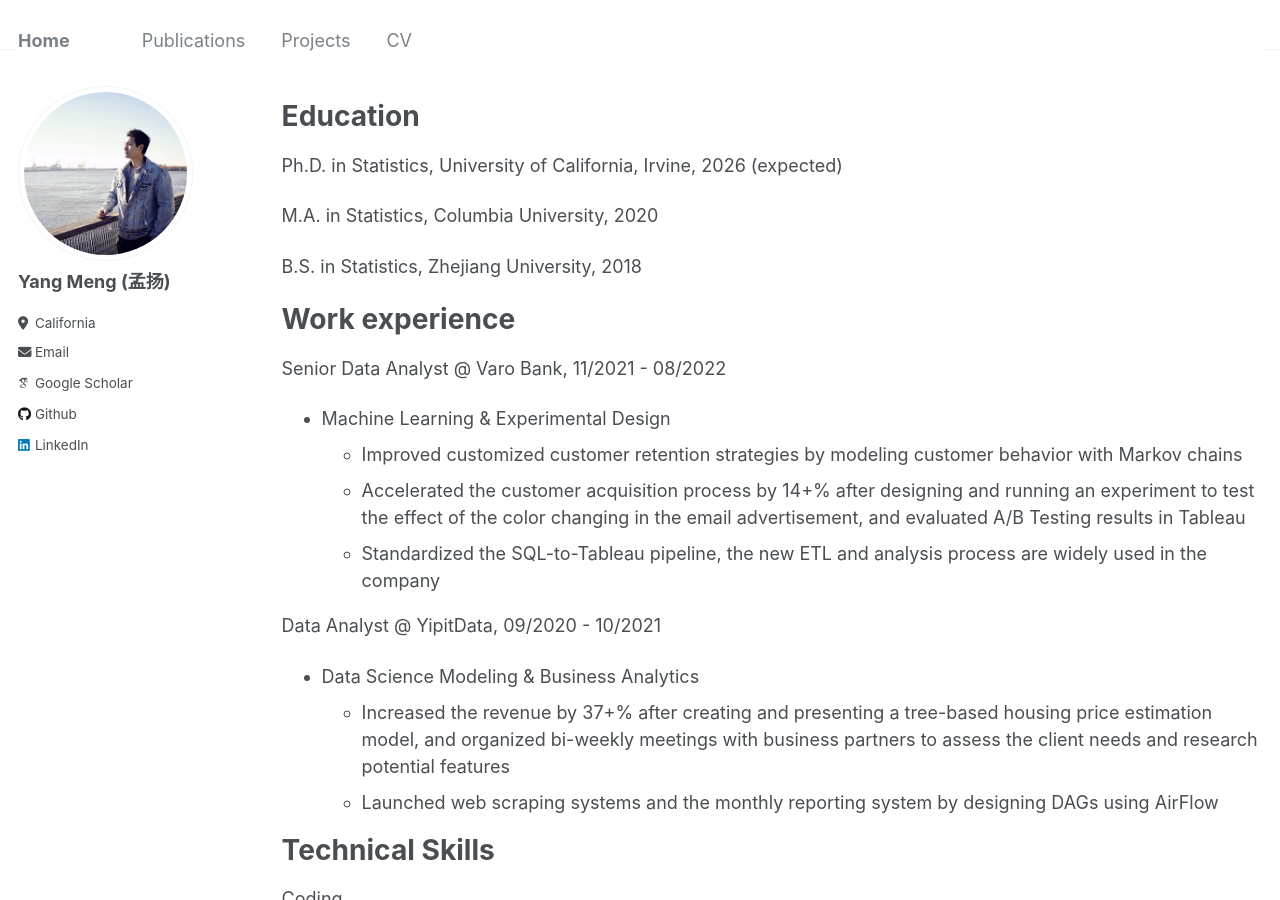
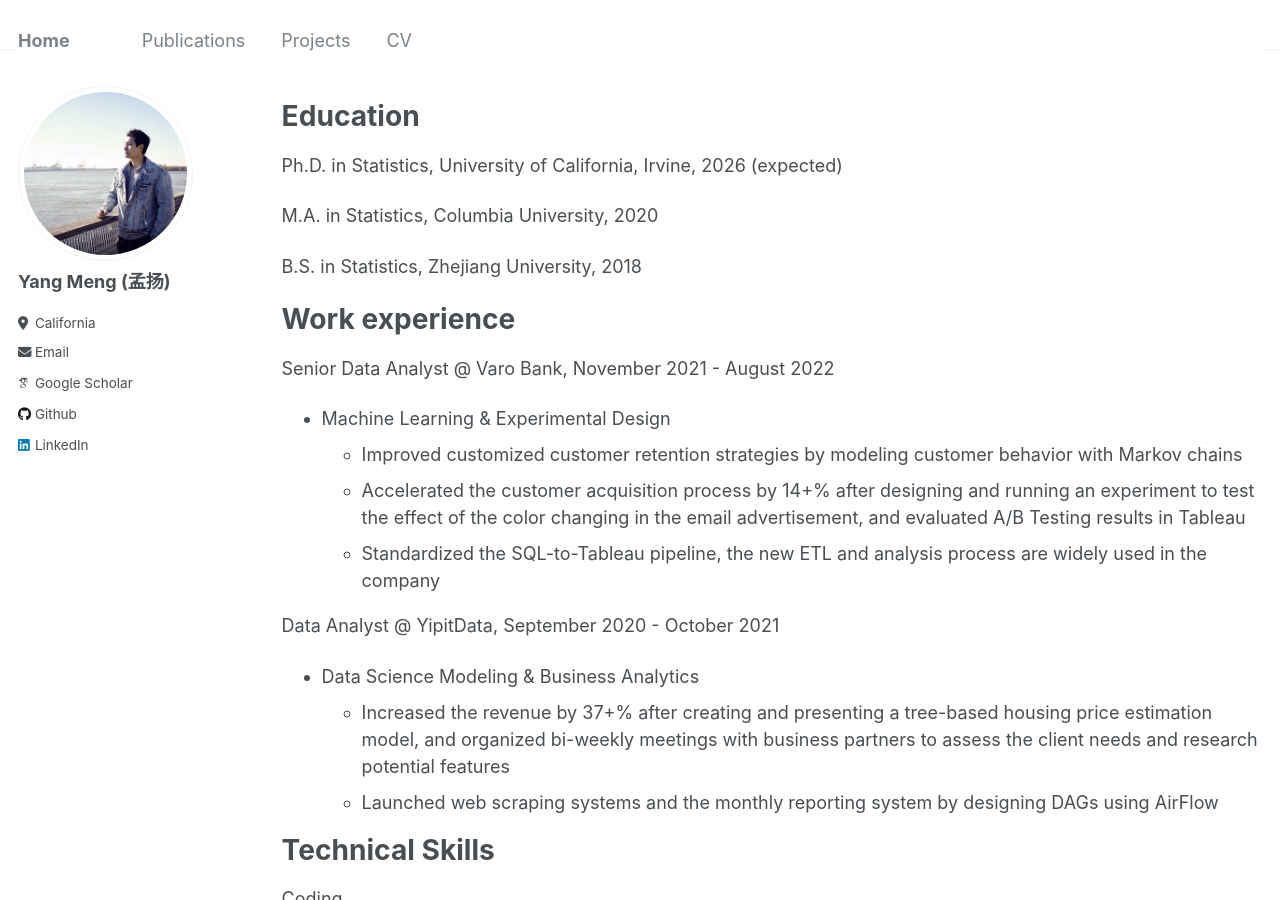
Before and after one commit to yangmeng96/yangmeng96.github.io, a Jekyll site: the page built from _pages/cv.md, in a window 1280 px wide and 900 px high. Built offline with Jekyll 4.4.1, drawn with Linux system fonts in a browser that asks for light colours; some web fonts are replaced.

Commit message:
month format

```diff
--- a/_includes/archive-single-talk.html
+++ b/_includes/archive-single-talk.html
@@ -35,7 +35,7 @@
     {% if post.read_time %}
       <p class="page__meta"><i class="fa fa-clock-o" aria-hidden="true"></i> {% include read-time.html %}</p>
     {% endif %}
-    {% if post.date %}<p class="page__meta"><i class="fa fa-clock-o" aria-hidden="true"></i> {{ post.date | date: '%B, %Y' }}</p>{% endif %}
+    {% if post.date %}<p class="page__meta"><i class="fa fa-clock-o" aria-hidden="true"></i> {{ post.date | date: '%B %Y' }}</p>{% endif %}
     {% if post.venue %}<p class="archive__item-excerpt" itemprop="description">{{post.type}}, {{ post.venue }} {% endif %}
 
   </article>
--- a/_pages/cv.md
+++ b/_pages/cv.md
@@ -19,13 +19,13 @@ B.S. in Statistics, Zhejiang University, 2018
 
 Work experience
 ======
-Senior Data Analyst @ Varo Bank, 11/2021 - 08/2022
+Senior Data Analyst @ Varo Bank, November 2021 - August 2022
 * Machine Learning & Experimental Design
   * Improved customized customer retention strategies by modeling customer behavior with Markov chains
   * Accelerated the customer acquisition process by 14+% after designing and running an experiment to test the effect of the color changing in the email advertisement, and evaluated A/B Testing results in Tableau
   * Standardized the SQL-to-Tableau pipeline, the new ETL and analysis process are widely used in the company
 
-Data Analyst @ YipitData, 09/2020 - 10/2021
+Data Analyst @ YipitData, September 2020 - October 2021
 * Data Science Modeling & Business Analytics
   * Increased the revenue by 37+% after creating and presenting a tree-based housing price estimation model, and organized bi-weekly meetings with business partners to assess the client needs and research potential features
   * Launched web scraping systems and the monthly reporting system by designing DAGs using AirFlow
```
Also changed, not shown: 1 other file.
